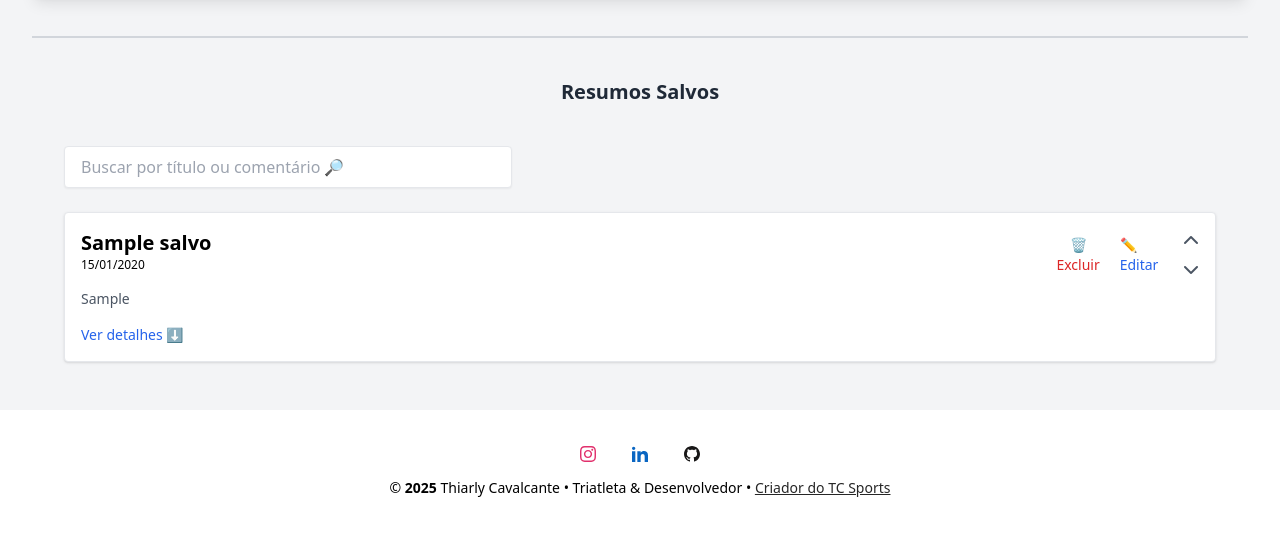
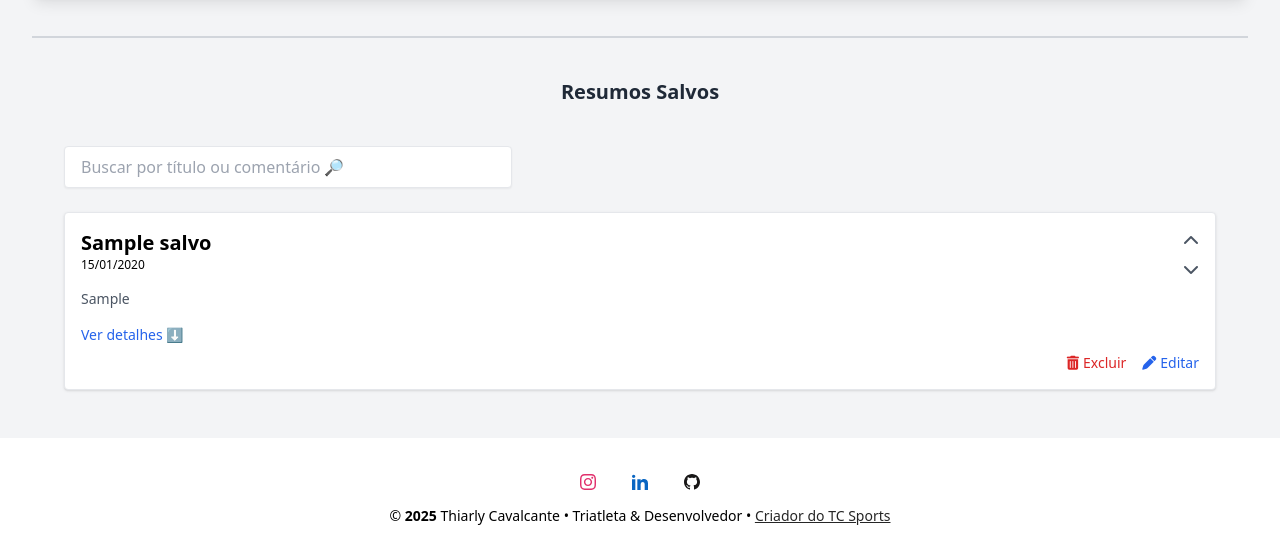
Before and after one commit to thiarly/running-pace-converter, a Flask app: page /resumo in a window 1280 px wide. Shown: the part 394-928 px from the top of the page. Before the commit the page ends 891 px from the top, so only its background shows below. Run offline with Flask 3, Linux system fonts and the light colour scheme; a user stored in the database is signed in; tables that the repository leaves empty hold one stand-in row (values such as "Sample post"); some libraries are stand-ins or nearby versions.

Commit message:
ajustado layout dos botões editar, excluir e cima e baixo

```diff
--- a/conversor/router.py
+++ b/conversor/router.py
@@ -779,11 +779,9 @@ def mover_baixo(id):
         ResumoSalvo.user_id == current_user.id,
         ResumoSalvo.ordem < atual.ordem
     ).order_by(ResumoSalvo.ordem.desc()).first()
-
     if proximo:
         atual.ordem, proximo.ordem = proximo.ordem, atual.ordem
         database.session.commit()
-
     return redirect(url_for('resumo_view'))
 
 
--- a/conversor/templates/resumo.html
+++ b/conversor/templates/resumo.html
@@ -240,7 +240,6 @@ Resumo do Planejamento
 
 <div class="mt-10 max-w-8xl mx-auto px-4 sm:px-6 lg:px-8">
 
-
   <form method="get" class="mb-6 max-w-md">
     <input type="text" id="campoBusca" placeholder="Buscar por título ou comentário 🔎"
            class="w-full px-4 py-2 border rounded shadow-sm">
@@ -265,30 +264,58 @@ Resumo do Planejamento
 
     {% for resumo in resumos %}
     <div class="bg-white rounded shadow p-4 mb-6 border border-gray-200">
+
+      <!-- Linha superior com título e setas -->
       <div class="flex justify-between items-start">
         <div onclick="toggleResumo('resumo-{{ loop.index }}')" class="cursor-pointer w-full">
           <h3 class="text-xl font-semibold">{{ resumo.nome_treino }}</h3>
-          <div class="text-xs mb-4" > {{ resumo.data.strftime('%d/%m/%Y') }} </div>
+          <div class="text-xs mb-4">{{ resumo.data.strftime('%d/%m/%Y') }}</div>
           <div class="text-sm text-gray-600 whitespace-pre-wrap font-sans">{{ resumo.comentario }}</div>
           <div class="text-sm text-blue-600 mt-4 cursor-pointer detalhes-link" data-id="resumo-{{ loop.index }}">Ver detalhes ⬇</div>
         </div>
-        <div class="ml-4 flex flex-col items-end space-y-1 sm:flex-row sm:items-center sm:space-y-0 sm:space-x-4">
+
+        <!-- Setas corrigidas -->
+        <div class="flex flex-col items-center space-y-1 sm:ml-4">
+          <a href="/resumo/mover_cima/{{ resumo.id }}" title="Mover para cima" class="text-gray-600 hover:text-black">
+            <i class="fas fa-chevron-up"></i>
+          </a>
+          <a href="/resumo/mover_baixo/{{ resumo.id }}" title="Mover para baixo" class="text-gray-600 hover:text-black">
+            <i class="fas fa-chevron-down"></i>
+          </a>
+        </div>
+      </div>
+
+      <!-- Botões de ação (diferente para mobile e desktop) -->
+      <div class="mt-4 flex justify-end sm:justify-between items-center sm:mt-2">
+
+        <!-- Botões visíveis apenas em mobile -->
+        <div class="flex gap-4 sm:hidden">
           <form method="POST" action="{{ url_for('deletar_resumo', id=resumo.id) }}" onsubmit="return confirm('Tem certeza que deseja excluir este resumo?');">
             <input type="hidden" name="csrf_token" value="{{ csrf_token() }}">
             <button type="submit" class="text-sm text-red-600 hover:underline">🗑 Excluir</button>
           </form>
           <a href="{{ url_for('editar_resumo', id=resumo.id) }}" class="text-sm text-blue-600 hover:underline">✏️ Editar</a>
-  <!-- Setas -->
-  <div class="flex flex-col items-center space-y-1">
-    <a href="{{ url_for('mover_cima', id=resumo.id) }}" title="Mover para cima" class="text-gray-600 hover:text-black">
-      <i class="fas fa-chevron-up"></i>
-    </a>
-    <a href="{{ url_for('mover_baixo', id=resumo.id) }}" title="Mover para baixo" class="text-gray-600 hover:text-black">
-      <i class="fas fa-chevron-down"></i>
-    </a>
-  </div>
         </div>
+
+        <!-- Botões visíveis apenas em telas maiores -->
+        <div class="hidden sm:flex gap-4 ml-auto">
+          <form method="POST" action="{{ url_for('deletar_resumo', id=resumo.id) }}" onsubmit="return confirm('Tem certeza que deseja excluir este resumo?');">
+            <input type="hidden" name="csrf_token" value="{{ csrf_token() }}">
+
+            <button type="submit" class="flex items-center gap-1 text-sm text-red-600 hover:underline">
+              <i class="fas fa-trash-alt"></i> Excluir
+            </button>
+
+          </form>
+
+          <a href="{{ url_for('editar_resumo', id=resumo.id) }}" class="flex items-center gap-1 text-sm text-blue-600 hover:underline">
+            <i class="fas fa-pen"></i> Editar
+          </a>
+
+        </div>
+
       </div>
+
 
       <div id="resumo-{{ loop.index }}" class="mt-4 hidden">
 
@@ -338,11 +365,6 @@ Resumo do Planejamento
   </div>
 </div>
 {% endif %}
-
-
-
-
-
 
 
 
```
Also changed, not shown: ajustar_ordem.py (added, +9 -0 lines), instance/database.db, main.py (line endings or trailing spaces).
